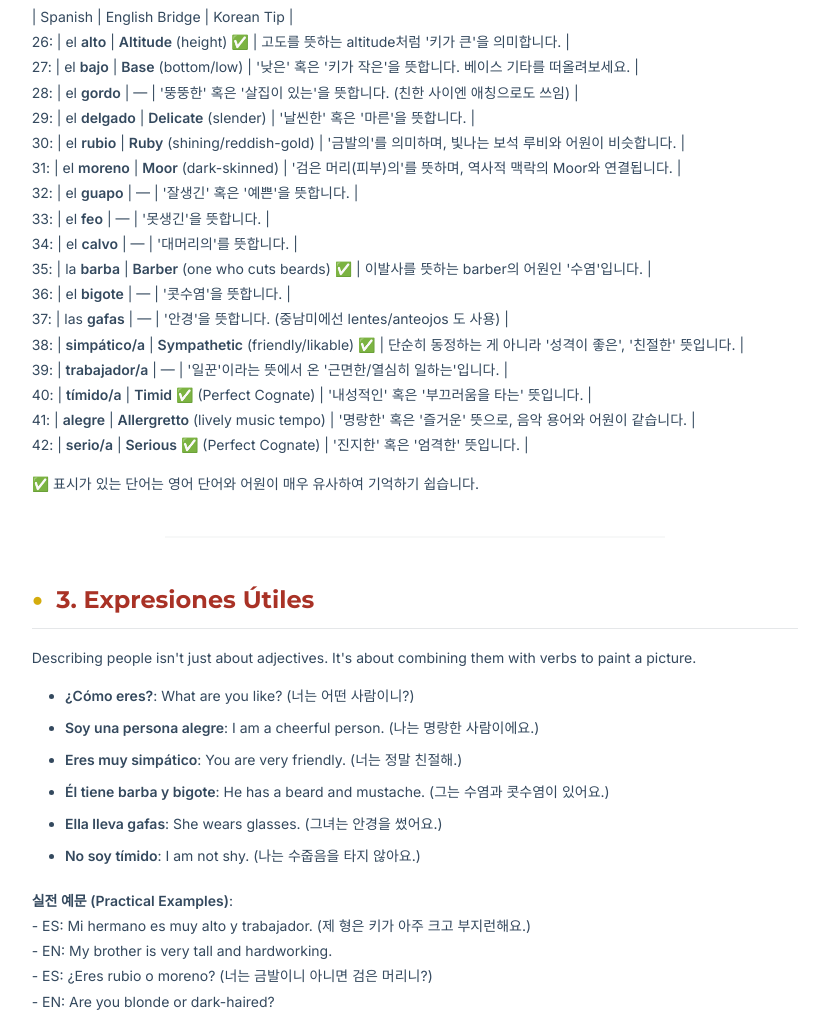
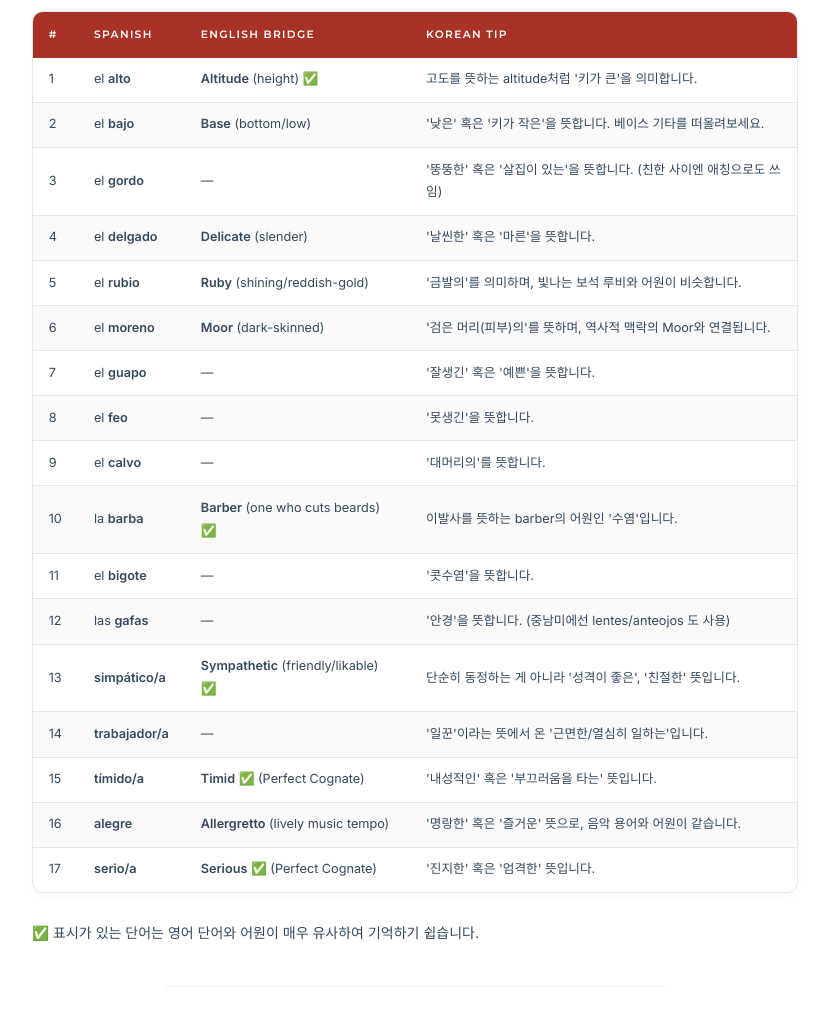
Before and after one commit to heroyik/hola-a1a2, a plain HTML site: page output/ch02_a1_como_soy.html in a window 1280 px wide. Shown: the part 1599-2616 px from the top of the page, without its empty margins (225-1054 px from the left). Drawn offline with Linux system fonts and the light colour scheme.

Commit message:
Update Chapter 1 with numbered vocabulary images and tables

```diff
--- a/output/ch02_a1_como_soy.html
+++ b/output/ch02_a1_como_soy.html
@@ -303,24 +303,120 @@ In Spanish, telling someone they are "salado/a" (salty) actually means they are
 <h2 id="2-vocabulario-esencial">2. Vocabulario Esencial</h2>
 <p><img alt="성격 및 외모 묘사" src="../images/ch02_a1_vocab_100pct_v52_1771285427474.png" /></p>
 <p>Spanish adjectives often share roots with English academic or descriptive terms. Use these links to build your vocabulary faster!</p>
-<p>| Spanish | English Bridge | Korean Tip |<br />
-26: | el <strong>alto</strong> | <strong>Altitude</strong> (height) ✅ | 고도를 뜻하는 altitude처럼 '키가 큰'을 의미합니다. |<br />
-27: | el <strong>bajo</strong> | <strong>Base</strong> (bottom/low) | '낮은' 혹은 '키가 작은'을 뜻합니다. 베이스 기타를 떠올려보세요. |<br />
-28: | el <strong>gordo</strong> | — | '뚱뚱한' 혹은 '살집이 있는'을 뜻합니다. (친한 사이엔 애칭으로도 쓰임) |<br />
-29: | el <strong>delgado</strong> | <strong>Delicate</strong> (slender) | '날씬한' 혹은 '마른'을 뜻합니다. |<br />
-30: | el <strong>rubio</strong> | <strong>Ruby</strong> (shining/reddish-gold) | '금발의'를 의미하며, 빛나는 보석 루비와 어원이 비슷합니다. |<br />
-31: | el <strong>moreno</strong> | <strong>Moor</strong> (dark-skinned) | '검은 머리(피부)의'를 뜻하며, 역사적 맥락의 Moor와 연결됩니다. |<br />
-32: | el <strong>guapo</strong> | — | '잘생긴' 혹은 '예쁜'을 뜻합니다. |<br />
-33: | el <strong>feo</strong> | — | '못생긴'을 뜻합니다. |<br />
-34: | el <strong>calvo</strong> | — | '대머리의'를 뜻합니다. |<br />
-35: | la <strong>barba</strong> | <strong>Barber</strong> (one who cuts beards) ✅ | 이발사를 뜻하는 barber의 어원인 '수염'입니다. |<br />
-36: | el <strong>bigote</strong> | — | '콧수염'을 뜻합니다. |<br />
-37: | las <strong>gafas</strong> | — | '안경'을 뜻합니다. (중남미에선 lentes/anteojos 도 사용) |<br />
-38: | <strong>simpático/a</strong> | <strong>Sympathetic</strong> (friendly/likable) ✅ | 단순히 동정하는 게 아니라 '성격이 좋은', '친절한' 뜻입니다. |<br />
-39: | <strong>trabajador/a</strong> | — | '일꾼'이라는 뜻에서 온 '근면한/열심히 일하는'입니다. |<br />
-40: | <strong>tímido/a</strong> | <strong>Timid</strong> ✅ (Perfect Cognate) | '내성적인' 혹은 '부끄러움을 타는' 뜻입니다. |<br />
-41: | <strong>alegre</strong> | <strong>Allergretto</strong> (lively music tempo) | '명랑한' 혹은 '즐거운' 뜻으로, 음악 용어와 어원이 같습니다. |<br />
-42: | <strong>serio/a</strong> | <strong>Serious</strong> ✅ (Perfect Cognate) | '진지한' 혹은 '엄격한' 뜻입니다. |</p>
+<table>
+<thead>
+<tr>
+<th style="text-align: left;">#</th>
+<th style="text-align: left;">Spanish</th>
+<th style="text-align: left;">English Bridge</th>
+<th style="text-align: left;">Korean Tip</th>
+</tr>
+</thead>
+<tbody>
+<tr>
+<td style="text-align: left;">1</td>
+<td style="text-align: left;">el <strong>alto</strong></td>
+<td style="text-align: left;"><strong>Altitude</strong> (height) ✅</td>
+<td style="text-align: left;">고도를 뜻하는 altitude처럼 '키가 큰'을 의미합니다.</td>
+</tr>
+<tr>
+<td style="text-align: left;">2</td>
+<td style="text-align: left;">el <strong>bajo</strong></td>
+<td style="text-align: left;"><strong>Base</strong> (bottom/low)</td>
+<td style="text-align: left;">'낮은' 혹은 '키가 작은'을 뜻합니다. 베이스 기타를 떠올려보세요.</td>
+</tr>
+<tr>
+<td style="text-align: left;">3</td>
+<td style="text-align: left;">el <strong>gordo</strong></td>
+<td style="text-align: left;">—</td>
+<td style="text-align: left;">'뚱뚱한' 혹은 '살집이 있는'을 뜻합니다. (친한 사이엔 애칭으로도 쓰임)</td>
+</tr>
+<tr>
+<td style="text-align: left;">4</td>
+<td style="text-align: left;">el <strong>delgado</strong></td>
+<td style="text-align: left;"><strong>Delicate</strong> (slender)</td>
+<td style="text-align: left;">'날씬한' 혹은 '마른'을 뜻합니다.</td>
+</tr>
+<tr>
+<td style="text-align: left;">5</td>
+<td style="text-align: left;">el <strong>rubio</strong></td>
+<td style="text-align: left;"><strong>Ruby</strong> (shining/reddish-gold)</td>
+<td style="text-align: left;">'금발의'를 의미하며, 빛나는 보석 루비와 어원이 비슷합니다.</td>
+</tr>
+<tr>
+<td style="text-align: left;">6</td>
+<td style="text-align: left;">el <strong>moreno</strong></td>
+<td style="text-align: left;"><strong>Moor</strong> (dark-skinned)</td>
+<td style="text-align: left;">'검은 머리(피부)의'를 뜻하며, 역사적 맥락의 Moor와 연결됩니다.</td>
+</tr>
+<tr>
+<td style="text-align: left;">7</td>
+<td style="text-align: left;">el <strong>guapo</strong></td>
+<td style="text-align: left;">—</td>
+<td style="text-align: left;">'잘생긴' 혹은 '예쁜'을 뜻합니다.</td>
+</tr>
+<tr>
+<td style="text-align: left;">8</td>
+<td style="text-align: left;">el <strong>feo</strong></td>
+<td style="text-align: left;">—</td>
+<td style="text-align: left;">'못생긴'을 뜻합니다.</td>
+</tr>
+<tr>
+<td style="text-align: left;">9</td>
+<td style="text-align: left;">el <strong>calvo</strong></td>
+<td style="text-align: left;">—</td>
+<td style="text-align: left;">'대머리의'를 뜻합니다.</td>
+</tr>
+<tr>
+<td style="text-align: left;">10</td>
+<td style="text-align: left;">la <strong>barba</strong></td>
+<td style="text-align: left;"><strong>Barber</strong> (one who cuts beards) ✅</td>
+<td style="text-align: left;">이발사를 뜻하는 barber의 어원인 '수염'입니다.</td>
+</tr>
+<tr>
+<td style="text-align: left;">11</td>
+<td style="text-align: left;">el <strong>bigote</strong></td>
+<td style="text-align: left;">—</td>
+<td style="text-align: left;">'콧수염'을 뜻합니다.</td>
+</tr>
+<tr>
+<td style="text-align: left;">12</td>
+<td style="text-align: left;">las <strong>gafas</strong></td>
+<td style="text-align: left;">—</td>
+<td style="text-align: left;">'안경'을 뜻합니다. (중남미에선 lentes/anteojos 도 사용)</td>
+</tr>
+<tr>
+<td style="text-align: left;">13</td>
+<td style="text-align: left;"><strong>simpático/a</strong></td>
+<td style="text-align: left;"><strong>Sympathetic</strong> (friendly/likable) ✅</td>
+<td style="text-align: left;">단순히 동정하는 게 아니라 '성격이 좋은', '친절한' 뜻입니다.</td>
+</tr>
+<tr>
+<td style="text-align: left;">14</td>
+<td style="text-align: left;"><strong>trabajador/a</strong></td>
+<td style="text-align: left;">—</td>
+<td style="text-align: left;">'일꾼'이라는 뜻에서 온 '근면한/열심히 일하는'입니다.</td>
+</tr>
+<tr>
+<td style="text-align: left;">15</td>
+<td style="text-align: left;"><strong>tímido/a</strong></td>
+<td style="text-align: left;"><strong>Timid</strong> ✅ (Perfect Cognate)</td>
+<td style="text-align: left;">'내성적인' 혹은 '부끄러움을 타는' 뜻입니다.</td>
+</tr>
+<tr>
+<td style="text-align: left;">16</td>
+<td style="text-align: left;"><strong>alegre</strong></td>
+<td style="text-align: left;"><strong>Allergretto</strong> (lively music tempo)</td>
+<td style="text-align: left;">'명랑한' 혹은 '즐거운' 뜻으로, 음악 용어와 어원이 같습니다.</td>
+</tr>
+<tr>
+<td style="text-align: left;">17</td>
+<td style="text-align: left;"><strong>serio/a</strong></td>
+<td style="text-align: left;"><strong>Serious</strong> ✅ (Perfect Cognate)</td>
+<td style="text-align: left;">'진지한' 혹은 '엄격한' 뜻입니다.</td>
+</tr>
+</tbody>
+</table>
 <p>✅ 표시가 있는 단어는 영어 단어와 어원이 매우 유사하여 기억하기 쉽습니다.</p>
 <hr />
 <h2 id="3-expresiones-utiles">3. Expresiones Útiles</h2>
```
Also changed, not shown: chapters/ch01_a1_mi_cuerpo.md (+17 -17 lines), chapters/ch01_a2_mi_cuerpo.md (+13 -13 lines), images/ch01_a1_vocab_100pct_v52_numbered.png (added), images/ch01_a2_vocab_100pct_v52_numbered.png (added), 2 other files.
